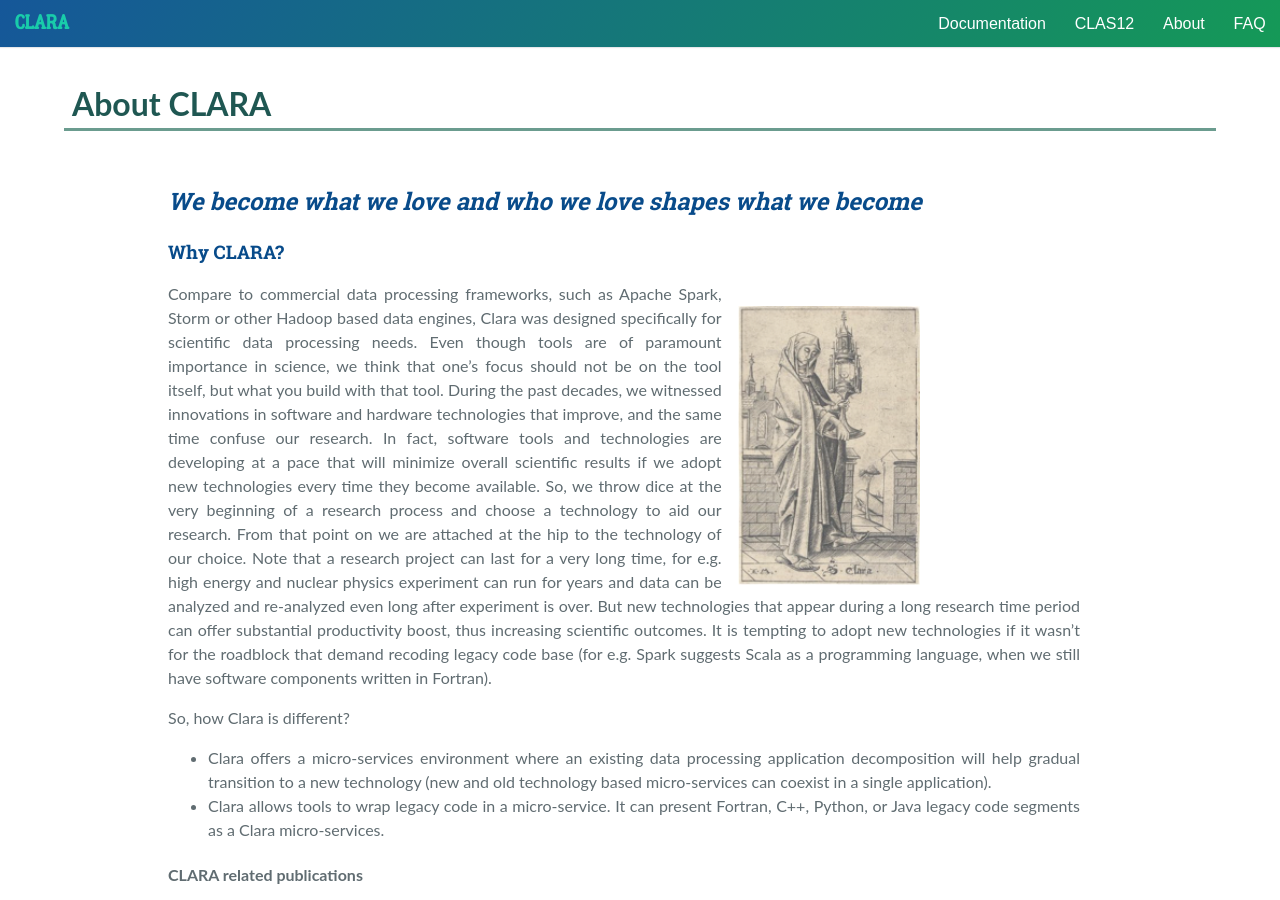
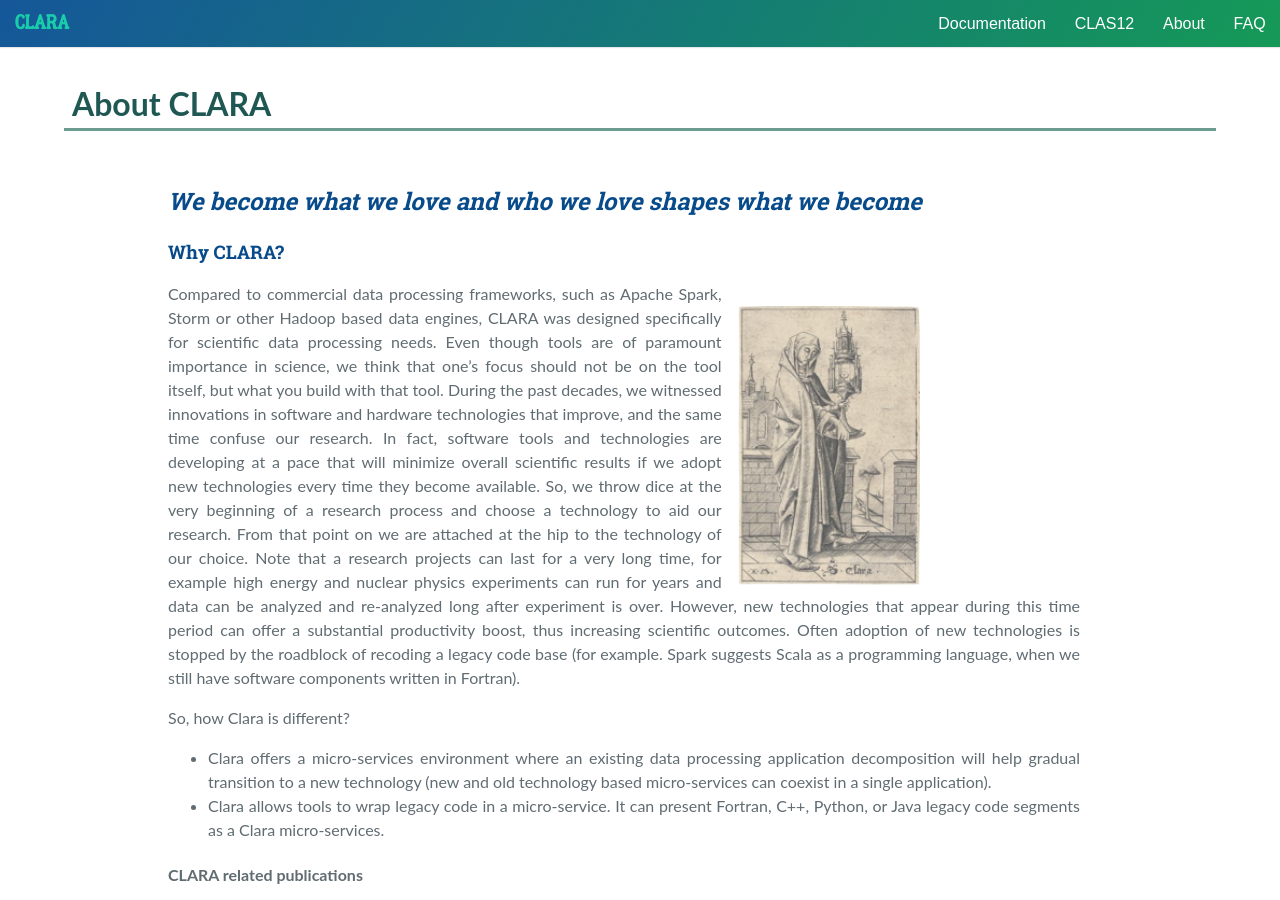
Before and after one commit to JeffersonLab/clara-docs, a Jekyll site: the page built from docs/about.md, in a window 1280 px wide and 900 px high. Built offline with Jekyll 4.4.1, drawn with Linux system fonts in a browser that asks for light colours.

Commit message:
corrected English in About page

```diff
--- a/docs/about.md
+++ b/docs/about.md
@@ -7,22 +7,26 @@ title: About CLARA
 ### Why CLARA?
 ![Figure 1. Santa Clara]({{ site.baseurl }}/img/clara.png){: .clara}
 
-Compare to commercial data processing frameworks, such as Apache Spark, Storm or other Hadoop based
-data engines, Clara was designed specifically for scientific data processing needs.
-Even though tools are of paramount importance in science, we think that one’s focus should
-not be on the tool itself, but what you build with that tool. During the past decades,
-we witnessed innovations in software and hardware technologies that improve, and the
-same time confuse our research. In fact, software tools and technologies are developing
-at a pace that will minimize overall scientific results if we adopt new technologies every
-time they become available. So, we throw dice at the very beginning of a research process
-and choose a technology to aid our research. From that point on we are attached at the hip
-to the technology of our choice. Note that a research project can last for a very long time,
-for e.g. high energy and nuclear physics experiment can run for years and data can be analyzed
-and re-analyzed even long after experiment is over. But new technologies that appear during
-a long research time period can offer substantial productivity boost, thus increasing scientific
-outcomes. It is tempting to adopt new technologies if it wasn’t for the roadblock that demand
-recoding legacy code base (for e.g. Spark suggests Scala as a programming language, when we
-still have software components written in Fortran).
+Compared to commercial data processing frameworks, such as Apache Spark,
+Storm or other Hadoop based data engines, CLARA was designed specifically
+for scientific data processing needs. Even though tools are of paramount
+importance in science, we think that one’s focus should not be on the tool
+itself, but what you build with that tool. During the past decades, we
+witnessed innovations in software and hardware technologies that improve,
+and the same time confuse our research. In fact, software tools and technologies
+are developing at a pace that will minimize overall scientific results if
+we adopt new technologies every time they become available. So, we throw
+dice at the very beginning of a research process and choose a technology
+to aid our research. From that point on we are attached at the hip to the
+technology of our choice. Note that a research projects can last for a very
+long time, for example high energy and nuclear physics experiments can run
+for years and data can be analyzed and re-analyzed long after experiment is
+over. However, new technologies that appear during this time period can offer
+a substantial productivity boost, thus increasing scientific outcomes.
+Often adoption of new technologies is stopped by the roadblock of recoding
+a legacy code base (for example. Spark suggests Scala as a programming
+language, when we still have software components written in Fortran).
+
 
 So, how Clara is different?
 * Clara offers a micro-services environment where an existing data processing application
```
